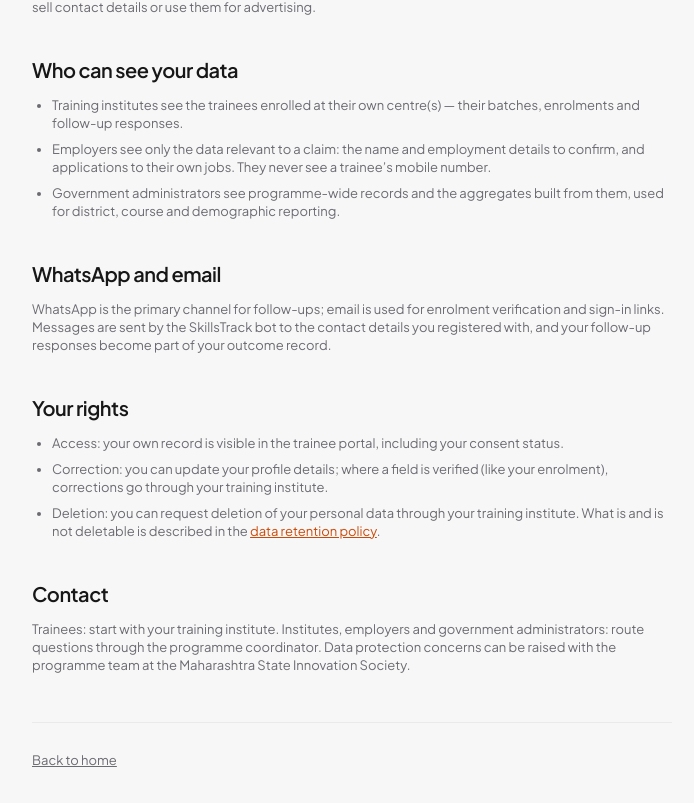
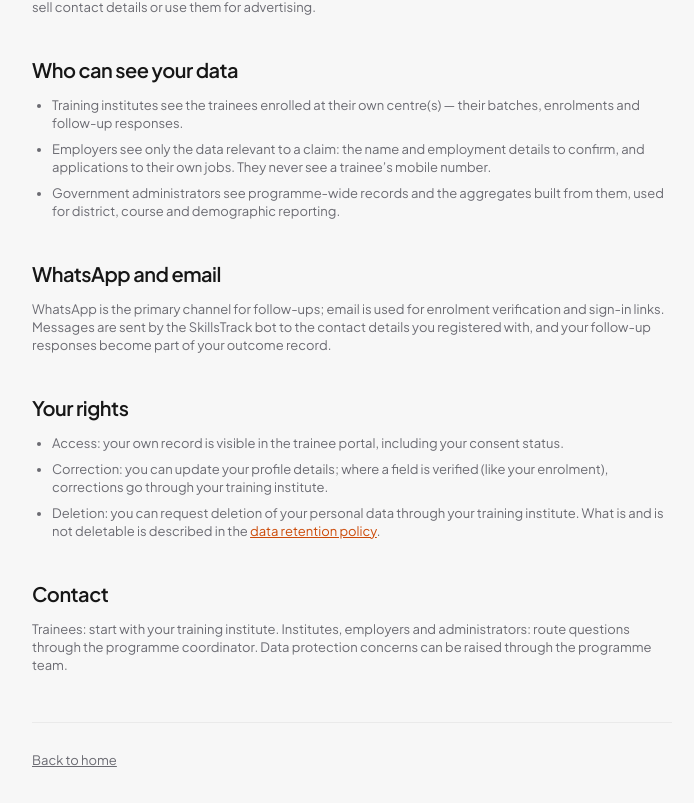
Before and after one commit to harshtohai/skilltrack-beta, a Next.js app: page /privacy in a window 1280 px wide. Shown: the part 496-1299 px from the top of the page, without its empty margins (288-982 px from the left). Built offline with nearby package versions, Linux system fonts and the light colour scheme.

Commit message:
chore: de-brand pages — remove SIH 2026 / Government of Maharashtra / MSSDS affiliation copy from landing hero, footer, privacy; demo credentials neutralized (admin@skilltrack.in, institute@skilltrack.in) in .env fallbacks + login hints + README

```diff
--- a/src/app/api/v1/auth/admin/login/route.ts
+++ b/src/app/api/v1/auth/admin/login/route.ts
@@ -9,7 +9,7 @@ const adminLoginSchema = z.object({
   password: z.string().min(1),
 });
 
-const ADMIN_EMAIL = process.env.ADMIN_EMAIL ?? "admin@maharashtra.gov.in";
+const ADMIN_EMAIL = process.env.ADMIN_EMAIL ?? "admin@skilltrack.in";
 const ADMIN_PASSWORD = process.env.ADMIN_PASSWORD ?? "admin123";
 
 export async function POST(request: NextRequest) {
--- a/src/app/login/page.tsx
+++ b/src/app/login/page.tsx
@@ -56,8 +56,8 @@ const roleRedirects: Record<UserType, string> = {
 };
 
 const demoCreds: Partial<Record<UserType, string>> = {
-  admin: "admin@maharashtra.gov.in / admin123",
-  institute: "institute@pmkvy.gov.in / institute123",
+  admin: "admin@skilltrack.in / admin123",
+  institute: "institute@skilltrack.in / institute123",
   employer: "hr@company.com / employer123",
 };
 
--- a/src/app/page.tsx
+++ b/src/app/page.tsx
@@ -77,7 +77,7 @@ export default async function LandingPage() {
             <div className="mx-auto flex max-w-4xl flex-col items-center text-center">
               <div className="mb-6 inline-flex items-center gap-2 rounded-full bg-primary-soft px-4 py-1.5 text-body-sm font-medium text-primary-strong">
                 <Shield className="size-4" />
-                <span>Government of Maharashtra | SIH 2026 Problem statement 26135</span>
+                <span>Consent-based skilling outcomes platform</span>
               </div>
               <h1 className="mb-6 text-h1 font-semibold tracking-tight text-foreground md:text-display">
                 Track skills. Measure impact.{" "}
--- a/src/app/privacy/page.tsx
+++ b/src/app/privacy/page.tsx
@@ -106,9 +106,9 @@ export default function PrivacyPolicyPage() {
         <h2 className="mt-10 text-h2 font-semibold tracking-tight">Contact</h2>
         <p className="mt-3 text-body-sm text-muted-foreground">
           Trainees: start with your training institute. Institutes, employers
-          and government administrators: route questions through the programme
-          coordinator. Data protection concerns can be raised with the
-          programme team at the Maharashtra State Innovation Society.
+          and administrators: route questions through the programme
+          coordinator. Data protection concerns can be raised through the
+          programme team.
         </p>
 
         <div className="mt-12 border-t pt-6">
--- a/src/app/signup/page.tsx
+++ b/src/app/signup/page.tsx
@@ -57,7 +57,7 @@ export default function SignupPage() {
       {/* Right: brand panel with dot-matrix art + testimonial (§9.3) */}
       <AuthBrandPanel
         quote="SkillsTrack showed me exactly which skills get placed — I went from a six-month job hunt to an offer in three weeks."
-        attribution="Priya Sharma · PMKVY trainee · Pune"
+        attribution="Priya Sharma · SkillsTrack trainee · Pune"
       />
     </div>
   );
--- a/src/components/layouts/marketing-footer.tsx
+++ b/src/components/layouts/marketing-footer.tsx
@@ -18,7 +18,7 @@ function MarketingFooter() {
               <span className="text-title font-semibold text-foreground">SkillsTrack</span>
             </div>
             <p className="max-w-prose text-body-sm text-muted-foreground">
-              Longitudinal skilling outcomes platform for Maharashtra. Built for SIH 2026 PS-26135.
+              Longitudinal skilling outcomes platform — from training to verified employment.
             </p>
           </div>
           <div>
@@ -50,7 +50,7 @@ function MarketingFooter() {
         </div>
         <div className="mt-8 border-t pt-8 text-center">
           <p className="text-caption text-muted-foreground">
-            © 2026 SkillsTrack. Government of Maharashtra — Maharashtra State Innovation Society.
+            © 2026 SkillsTrack.
           </p>
         </div>
       </div>
--- a/src/lib/auth.ts
+++ b/src/lib/auth.ts
@@ -4,9 +4,9 @@ import { db } from "~/server/db";
 import { verifyPassword } from "~/server/password-hash";
 import { authConfig, type UserRole } from "~/lib/auth.config";
 
-const ADMIN_EMAIL = process.env.ADMIN_EMAIL ?? "admin@maharashtra.gov.in";
+const ADMIN_EMAIL = process.env.ADMIN_EMAIL ?? "admin@skilltrack.in";
 const ADMIN_PASSWORD = process.env.ADMIN_PASSWORD ?? "admin123";
-const INSTITUTE_EMAIL = process.env.INSTITUTE_EMAIL ?? "institute@pmkvy.gov.in";
+const INSTITUTE_EMAIL = process.env.INSTITUTE_EMAIL ?? "institute@skilltrack.in";
 const INSTITUTE_PASSWORD = process.env.INSTITUTE_PASSWORD ?? "institute123";
 const EMPLOYER_EMAIL = process.env.EMPLOYER_EMAIL ?? "hr@company.com";
 
```
Also changed, not shown: 1 other file (tests, documents, lock files or other folders).
